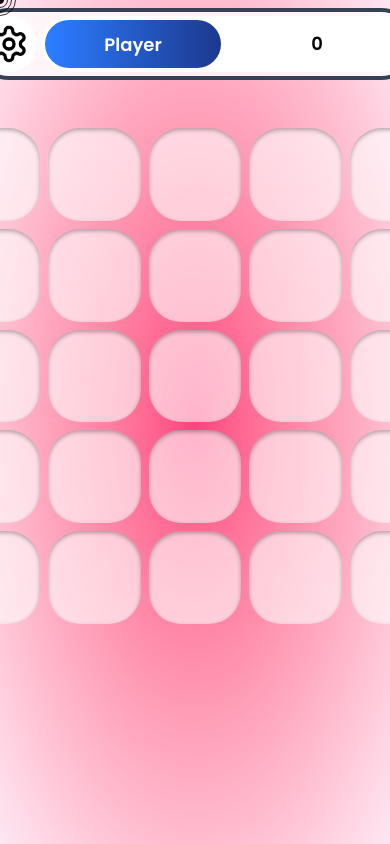
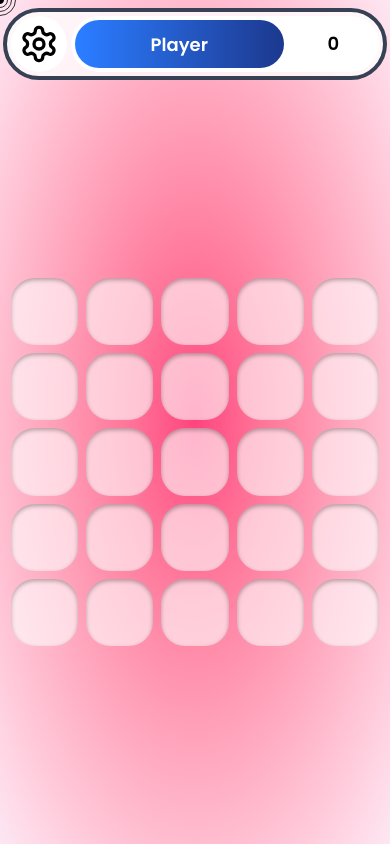
Before and after one commit to Fanilo-rgb/Color-wars, a Next.js app: page /game/5/5 in a window 390 px wide. Built offline with nearby package versions, Linux system fonts and the light colour scheme.

Commit message:
responsive design

```diff
--- a/app/(home)/page.js
+++ b/app/(home)/page.js
@@ -23,7 +23,7 @@ export default function Home() {
   return (
     <>
       <Header/>
-      <div className={"flex-1 flex items-center justify-center gap-5"}>
+      <div className={"flex-1 flex items-center justify-center flex-col gap-2"}>
         {options.map((option, index) => {
           return (
             <Link key={option.title} href={`/game/${option.size}/${option.size}`}>
--- a/app/game/[height]/[width]/page.js
+++ b/app/game/[height]/[width]/page.js
@@ -13,7 +13,7 @@ const GameContent = ({h, w}) => {
       <div className={`absolute inset-0 transition-opacity duration-300 bg-radial from-purple-400 to-purple-100 z-0 ${data.player ? "opacity-0" : "opacity-100"}`}></div>
       <div className={`absolute inset-0 transition-opacity duration-300 bg-radial from-pink-400 to-pink-100 z-0 ${data.player ? "opacity-100" : "opacity-0"}`}></div>
 
-      <div className="relative z-10 w-full flex flex-col items-center gap-2">
+      <div className="relative z-10 h-full w-full flex flex-col items-center gap-2">
         <ToolBar>
           <Settings/>
           <PlayerDetails>
@@ -21,7 +21,7 @@ const GameContent = ({h, w}) => {
             <Score/>
           </PlayerDetails>
         </ToolBar>
-        <div className="grid place-items-center h-full w-xl p-10">
+        <div className="grid place-items-center h-full w-md p-10">
           <Board height={h} width={w}/>
         </div>
       </div>
--- a/components/Board.jsx
+++ b/components/Board.jsx
@@ -150,9 +150,9 @@ const Board = ({ height, width }) => {
     <>
       <div
         className={`
-    grid rounded-4xl aspect-square w-full max-w-2xl
-    ${height === 9 ? "gap-1.5" : "gap-2"}
-  `}
+        grid rounded-4xl aspect-square w-full max-w-xl
+        ${height === 9 ? "gap-1.5" : "gap-2"}
+      `}
         style={{ gridTemplateRows: `repeat(${height}, 1fr)` }}
       >
         {squares.map((rows, i) => (
--- a/components/Card.jsx
+++ b/components/Card.jsx
@@ -16,7 +16,7 @@ const Card = ({ option, i }) => {
         scale: { type: "spring" }, visualDuration: 0.4, bounce: 0.5,
       }}
       whileHover={{ scale: 1.05, rotate: 5, transition: { duration: .2 }}}
-      className={"relative bg-white h-52 w-52 rounded-4xl shadow-lg overflow-hidden"}
+      className={"relative bg-white h-42 w-42 rounded-4xl shadow-lg overflow-hidden"}
     >
       <div className={`${title} absolute w-full h-full text-gray-900`}>
         <div className={"absolute bottom-5 left-5"}>
--- a/components/Cell.jsx
+++ b/components/Cell.jsx
@@ -10,7 +10,7 @@ const Cell = ({ value, size, delay, onSquareClick }) => {
         aspect-square transition-all duration-400 overflow-hidden
         ${ size >= 9 && "rounded-2xl" }
         ${ size === 6 && "rounded-3xl" }
-        ${ size === 5 && "rounded-4xl" }
+        ${ size === 5 && "rounded-3xl" }
         ${value
         ? `shadow-md ${value?.type === "X" ? "bg-pink-400" : "bg-purple-600"}`
         : "bg-white/60 inset-shadow-sm inset-shadow-black/30"}
--- a/components/ToolBar.jsx
+++ b/components/ToolBar.jsx
@@ -6,7 +6,7 @@ import {useData} from "@/context/DataProvider";
 
 const ToolBar = ({children}) => {
   return (
-    <div className={"flex gap-1 items-center border-4 border-gray-700 bg-white/80 h-fit w-fit p-1 rounded-full"}>
+    <div className={"flex gap-1 items-center border-4 border-gray-700 bg-white/80 h-fit w-sm p-1 rounded-full"}>
       {children}
     </div>
   )
@@ -28,12 +28,12 @@ export const Pseudo = () => {
   }
 
   return (
-    <div className={"bg-white rounded-full h-12 overflow-hidden text-white"}>
+    <div className={"bg-white rounded-full h-12 w-full overflow-hidden text-white"}>
       <input
         onBlur={saveName}
         onChange={(e) => setName(e.target.value)}
         value={name}
-        className={"bg-gradient-to-l w-44 from-blue-900 to-blue-500 h-full text-center outline-none"}
+        className={"bg-gradient-to-l w-full from-blue-900 to-blue-500 h-full text-center outline-none"}
       />
     </div>
   )
@@ -43,13 +43,13 @@ export const Score = () => {
   const { data } = useData();
 
   return (
-    <motion.div className={"h-12 w-44 flex items-center justify-center rounded-full"}>{data.score}</motion.div>
+    <motion.div className={"h-12 w-30 flex items-center justify-center rounded-full"}>{data.score}</motion.div>
   )
 }
 
 export const PlayerDetails = ({ children }) => {
   return (
-    <div className={"bg-white p-1 rounded-full flex items-center gap-2 font-semibold text-lg"}>
+    <div className={"bg-white p-1 rounded-full flex items-center gap-2 w-full font-semibold text-lg"}>
       {children}
     </div>
   )
@@ -60,7 +60,7 @@ export const Settings = () => {
     <motion.div
       whileHover={{ rotate: 180 }}
       transition={{ type: "spring" }}
-      className={"bg-white h-14 w-14 rounded-full grid place-items-center"}
+      className={"bg-white h-14 min-w-14 rounded-full grid place-items-center"}
     >
       <SettingsIcon size={40}/>
     </motion.div>
```
